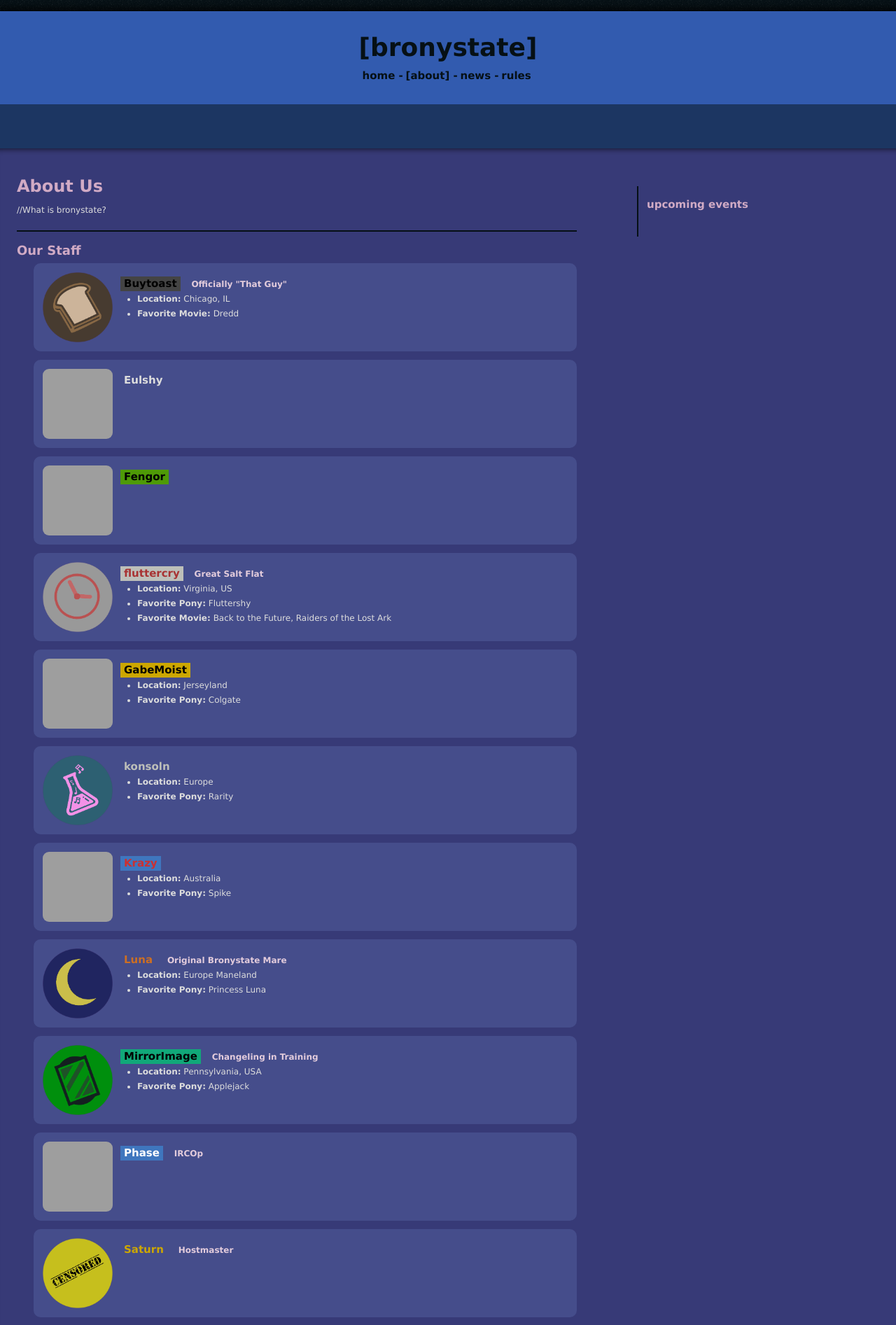
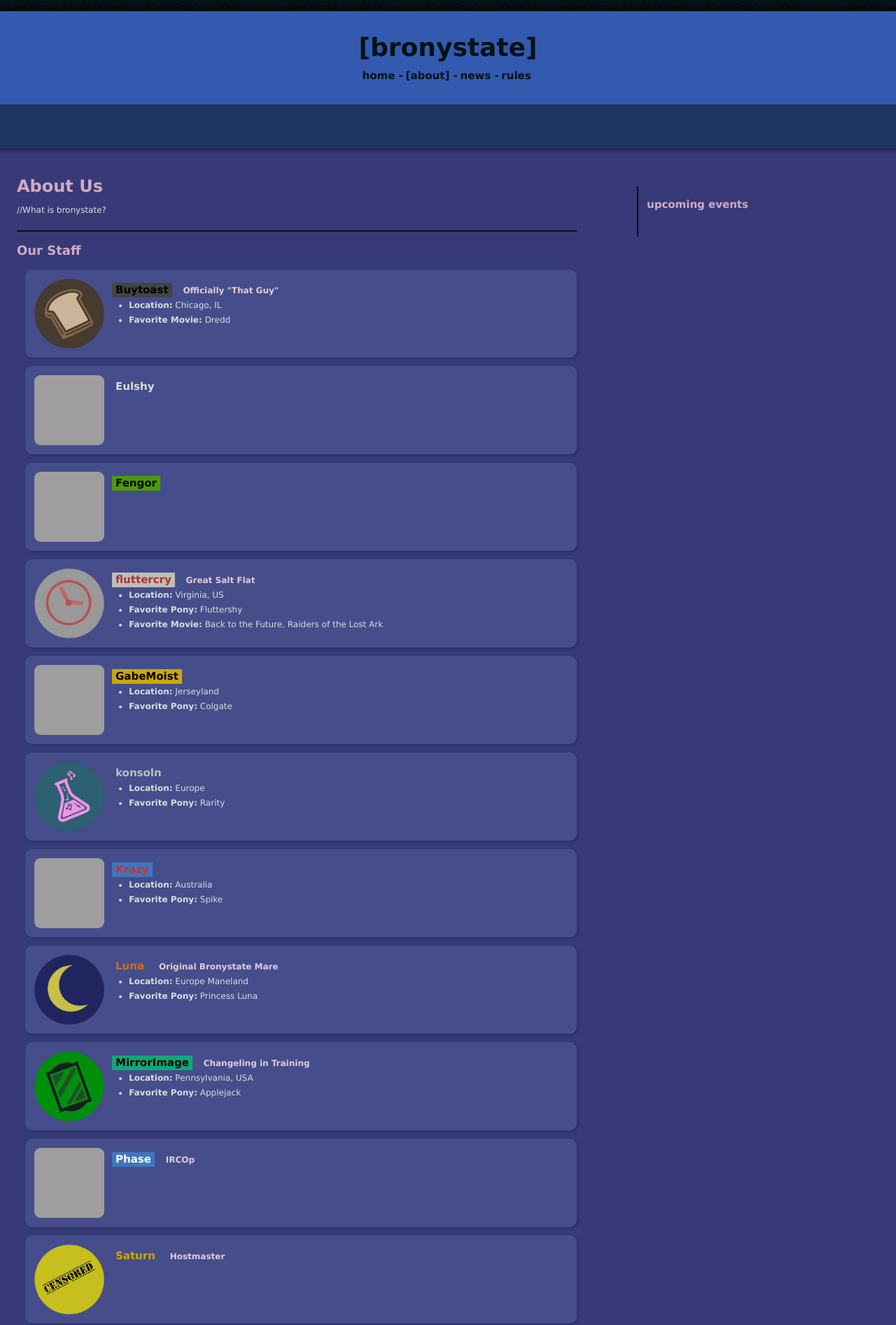
Before and after one commit to Bronystate/brstv3, a Jekyll site: the page built from index_about.md, in a window 1280 px wide. Shown: the top 1893 px of the page at 70% size. Built offline with Jekyll 4.4.1, drawn with Linux system fonts in a browser that asks for light colours; nearby versions of some CDN libraries; grey boxes are pictures that could not be loaded.

Commit message:
added material shadows

```diff
--- a/assets/css/stafflist.scss
+++ b/assets/css/stafflist.scss
@@ -7,11 +7,12 @@
 
 @import 'globalstyles';
 
-.stafflist-wrap {
-  //background-color: $color-celestia-mane-paleblue;
-}
+ul.stafflist {
+  list-style-type: none;
+  margin-left: 0;
+  margin-top: 1.5em;
+  padding-bottom: 0.5em;
 
-ul.stafflist {
   h3 {
     color: $color-text;
     display: inline-block;
@@ -19,14 +20,13 @@
     margin-bottom: 0;
   }
 
-  list-style-type: none;
-
   & > li {
     background-color: fade-out($color-celestia-mane-paleblue, 0.85);
+    border-radius: 10px;
+    box-shadow: 2px 2px 4px 0px rgba(0,0,0,.2);
     margin-left: 0;
     margin-bottom: 1em;
     padding: 1em;
-    border-radius: 10px;
     clear: both;
 
     ul {
```
